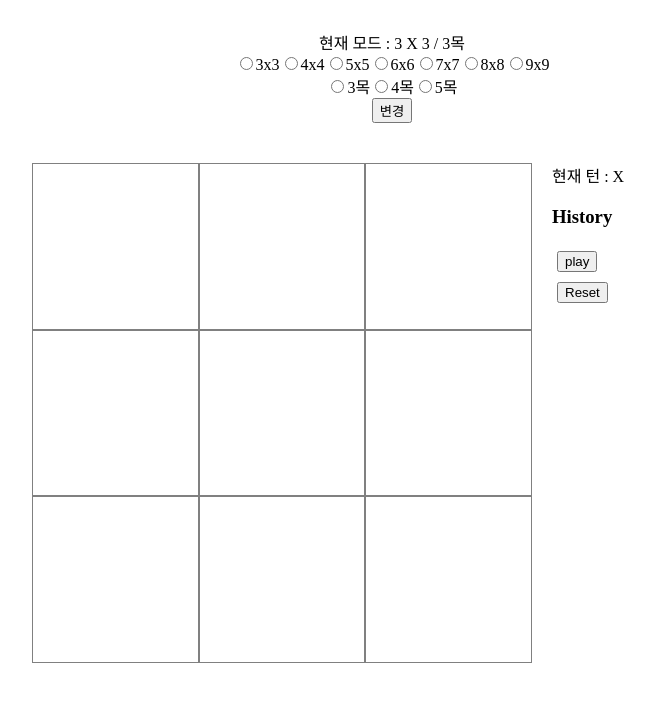
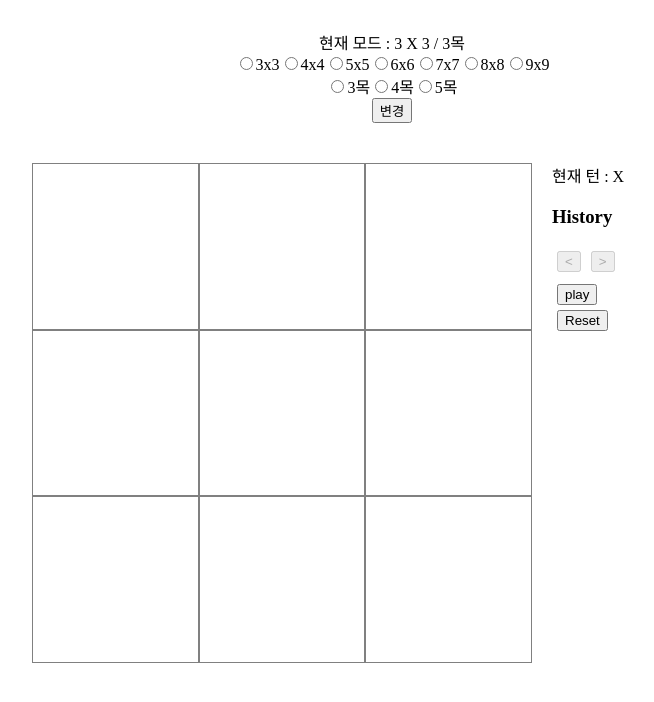
Before and after one commit to oh-dongyeop/Tic-Tac-Toe, a React (Create React App) app: page / in a window 1280 px wide. Shown: the top 702 px of the page, without its empty margins (248-902 px from the left). Built offline with nearby package versions, Linux system fonts and the light colour scheme.

Commit message:
refactoring

```diff
--- a/src/App.css
+++ b/src/App.css
@@ -60,7 +60,9 @@ header {
   display: block;
   margin: 5px;
 }
-
+.PrevNext{
+  height: 33px;
+}
 .PrevNext button {
   display: inline-block;
 }
--- a/src/App.tsx
+++ b/src/App.tsx
@@ -9,11 +9,11 @@ import Message from "./components/Message"
 import isEnd from "./isEnd"
 
 function App(props : {}) {
-  const [size, setSize] = useState(3);
-  const [mode, setMode] = useState(3);
-  const [history, setHistory] = useState([Array(9).fill(null)]);
-  const [point, setPoint] = useState(0);
-  const [turn, setTurn] = useState('X');
+  const [size, setSize] = useState<number>(3);
+  const [mode, setMode] = useState<number>(3);
+  const [history, setHistory] = useState<(string|null) [][]>([Array(9).fill(null)]);
+  const [point, setPoint] = useState<number>(0);
+  const [turn, setTurn] = useState<string>('X');
 
   const newHistory: (string | null)[][] = history.slice(0, point + 1)
   const current: (string | null)[] = newHistory[newHistory.length - 1].slice()
@@ -21,8 +21,8 @@ function App(props : {}) {
   function changeMode(e: React.FormEvent<HTMLFormElement>): void {
     e.preventDefault()
     const target = e.target as HTMLFormElement
-    const newSize: number = Number(target.size.value)
-    const newMode: number = Number(target.mode.value)
+    const newSize = Number(target.size.value)
+    const newMode = Number(target.mode.value)
     if (newSize && newMode && newMode <= newSize) {
       setSize(newSize);
       setMode(newMode);
@@ -35,11 +35,6 @@ function App(props : {}) {
   }
 
   function handleClick(i: number): void {
-    for (let i = 0; i < current.length; i++) {
-      if (current[i] === "#") {
-        current[i] = null
-      }
-    }
     if (
       (!current[i] || current[i] === "#") &&
       !isEnd(current, size, mode, point).includes("Victory")
--- a/src/components/History.tsx
+++ b/src/components/History.tsx
@@ -1,10 +1,9 @@
-import { resolve } from "dns";
-import React,{useEffect, useState} from "react"
+import React from "react"
 
 interface HistoryProps {
   history: (string | null)[][]
-  onClick: any
-  reset: any
+  onClick: (i: number) => void
+  reset: () => void
   point: number
 }
 
@@ -22,54 +21,29 @@ function History(props : HistoryProps) {
     }
   }
 
-  let [isPlay, setPlay] = useState<boolean>(false);
+  const isPlay = React.useRef<boolean>(false);
+  const [control,setControl] = React.useState<boolean>(false);
 
-  let timer: any = null;
-
-  useEffect(() => {
-    console.log("isPlay", isPlay, timer)
+  function play () : void {
     const _history : (string | null)[][] = props.history;
     const _point: number = props.point;
-
-    if (isPlay) {
-      if(timer) {
-        clearInterval(timer);
-      }
-      let i : number = _point === _history.length - 1 ? 0 : _point
-      timer = setInterval(() => {
-        console.log("setInterval", timer);
-        console.log(i, _history.length)
-        if (i < _history.length) {
+    let i : number = _point === _history.length - 1 ? 0 : _point
+    if(!isPlay.current){
+      isPlay.current = !isPlay.current;
+      const timer = setInterval(() => {
+        if (i < _history.length && isPlay.current) {
           props.onClick(i++)
         } else {
+          isPlay.current=false;
+          setControl(!control)
           clearInterval(timer)
         }
-      }, 1000)
-    } else {
-      console.log("before", timer);
-      clearInterval(timer)
-      console.log("after", timer);
+      }, 300)
+    }else{
+      isPlay.current = false;
+      setControl(!control)
     }
-  }, [isPlay]);
-
-  // function play() : void {
-  //   const _history : (string | null)[][] = props.history;
-  //   const _point: number = props.point;
-  //   if (control === "Play") {
-  //     setControl('Stop');
-  //     let i : number = _point === _history.length - 1 ? 0 : _point
-  //     const play : NodeJS.Timeout= setInterval(() => {
-  //       if (i < _history.length && control === "Stop") {
-  //         props.onClick(i++)
-  //       } else {
-  //         setControl("Play");
-  //         clearInterval(play)
-  //       }
-  //     }, 300)
-  //   } else {
-  //     setControl("Play");
-  //   }
-  // }
+  }
 
   function history() {
     return props.history.map((_, index: number) => {
@@ -81,7 +55,7 @@ function History(props : HistoryProps) {
         )
       }
       return (
-        <button key={index} onClick={props.onClick(index)}>
+        <button key={index} onClick={()=>props.onClick(index)}>
           Jump to {index}
         </button>
       )
@@ -91,38 +65,47 @@ function History(props : HistoryProps) {
   function showButton(){
     const _point: number = props.point;
     if(props.history.length < 2){
-      return
+      return (
+        <div>
+          <button onClick={() => {prev(_point)}} disabled>{"<"}</button>
+          <button onClick={() => {next(_point)}} disabled>{">"}</button>
+        </div>
+        )
     }
     if(props.history.length-1 === props.point){
       return (
       <div>
-        <button onClick={(e) => {prev(_point)}}>{"<"}</button>
+        <button onClick={() => {prev(_point)}}>{"<"}</button>
+        <button onClick={() => {next(_point)}} disabled>{">"}</button>
       </div>
       )
     }else if( _point === 0){
-      return <button onClick={(e) => {next(_point)}}>{">"}</button>
+
+      return (
+        <div>
+          <button onClick={() => {prev(_point)}} disabled>{"<"}</button>
+          <button onClick={() => {next(_point)}}>{">"}</button>
+        </div>
+      )
     }
     else{
       return (
       <div>
-        <button onClick={(e) => {prev(_point)}}>{"<"}</button>
-        <button onClick={(e) => {next(_point)}}>{">"}</button>
+        <button onClick={() => {prev(_point)}}>{"<"}</button>
+        <button onClick={() => {next(_point)}}>{">"}</button>
       </div>
       )
     }
   }
+
 
   return (
     <div>
       <h1>History</h1>
       <div className="PrevNext">
         {showButton()}
-        <button
-          onClick={() => { setPlay(!isPlay) }}
-        >
-          {isPlay ? `stop` : `play`}
-        </button>
       </div>
+      <button onClick={() => { play() }}> {isPlay.current?"stop":"play"} </button>
       {history()}
     </div>
   )
```
